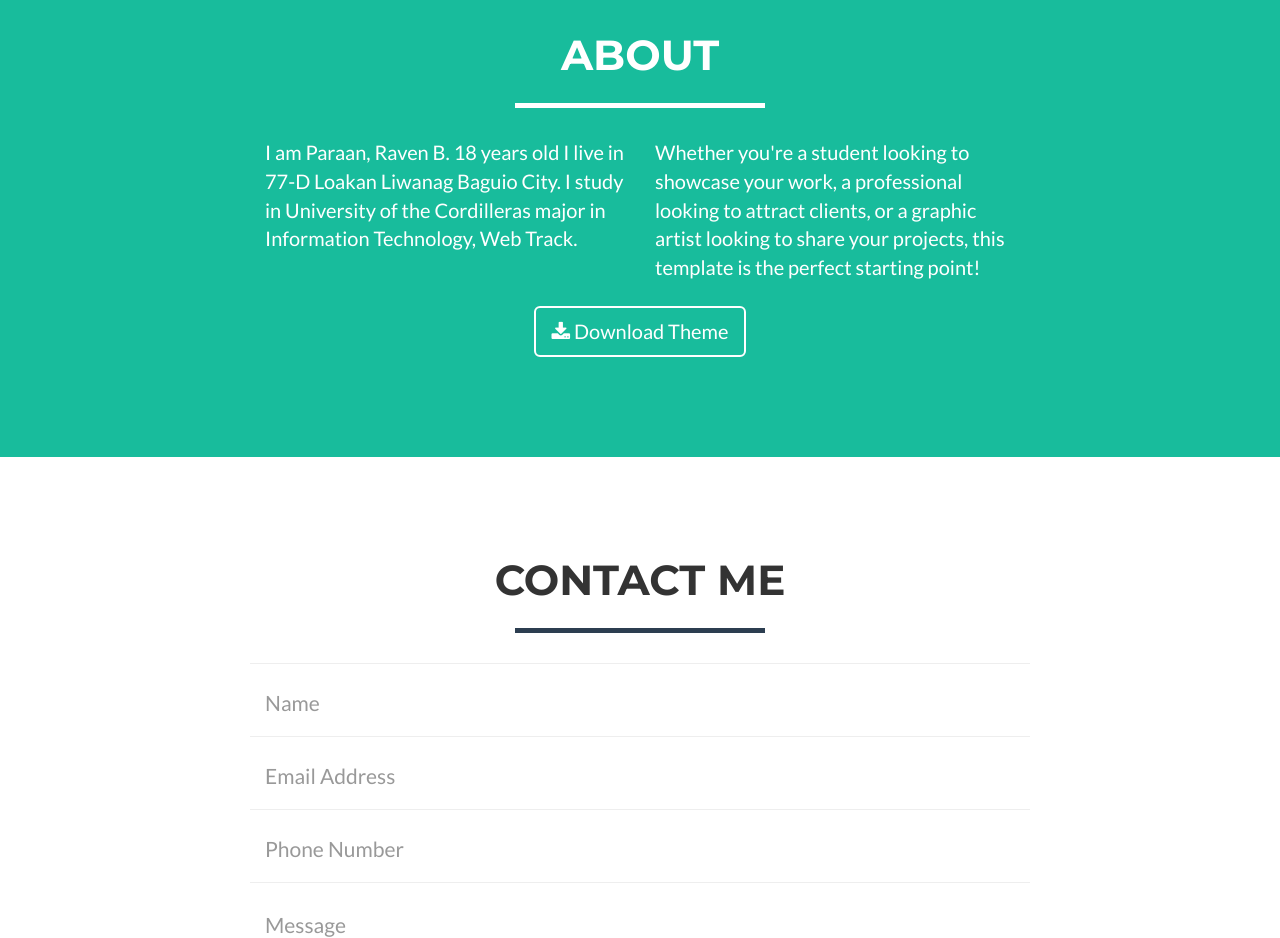
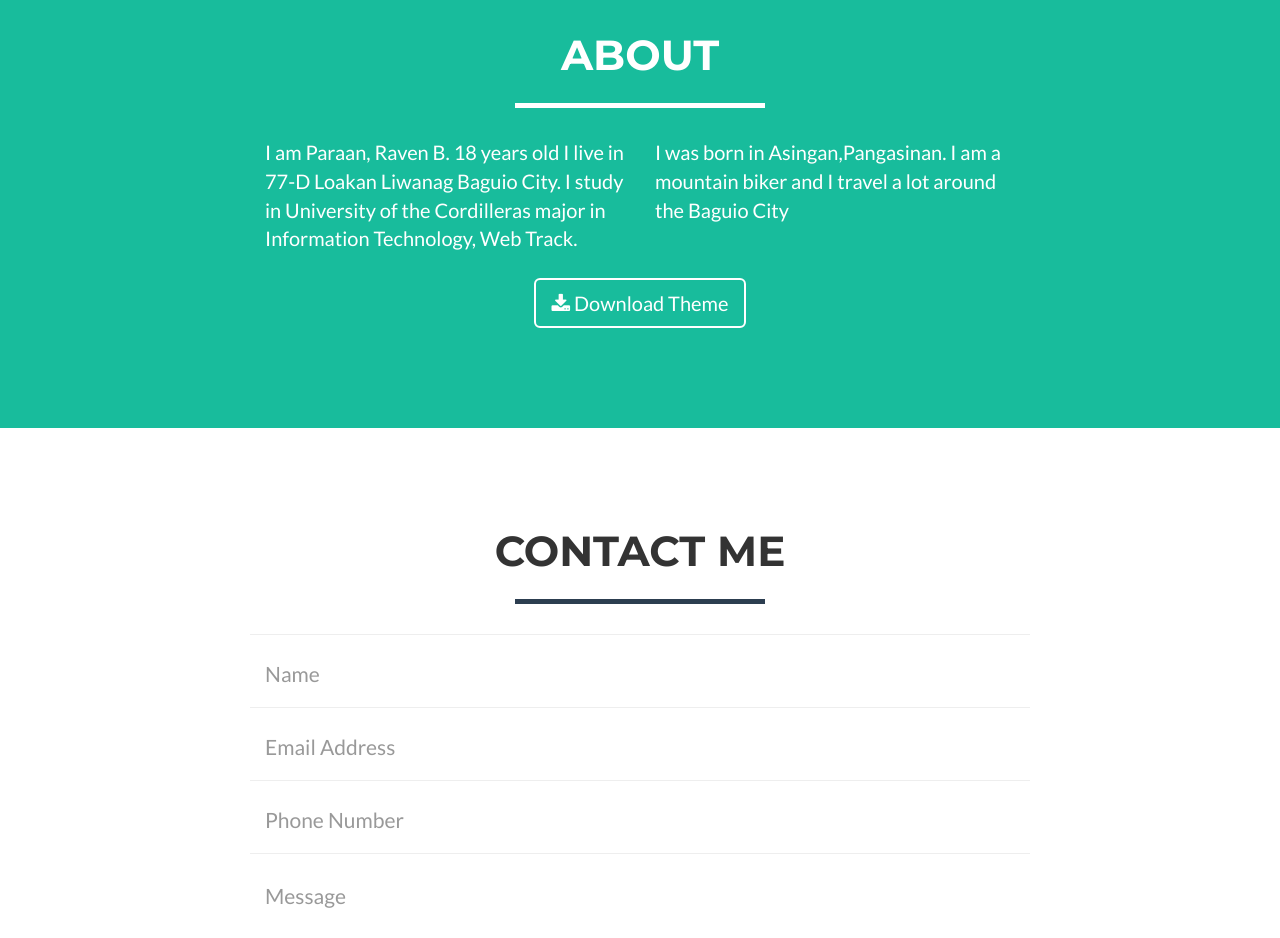
Before and after one commit to RavenParaan/RavenParaan.github.io, a website: page index.html in a window 1280 px wide. Shown: the part 1720-2658 px from the top of the page. Drawn offline with nearby package versions, Linux system fonts and the light colour scheme.

Commit message:
Add files via upload

```diff
--- a/index.html
+++ b/index.html
@@ -170,7 +170,7 @@
                     <p>I am Paraan, Raven B. 18 years old I live in 77-D Loakan Liwanag Baguio City. I study in University of the Cordilleras major in Information Technology, Web Track.</p>
                 </div>
                 <div class="col-lg-4">
-                    <p>Whether you're a student looking to showcase your work, a professional looking to attract clients, or a graphic artist looking to share your projects, this template is the perfect starting point!</p>
+                    <p>I was born in Asingan,Pangasinan. I am a mountain biker and I travel a lot around the Baguio City </p>
                 </div>
                 <div class="col-lg-8 col-lg-offset-2 text-center">
                     <a href="#" class="btn btn-lg btn-outline">
```
